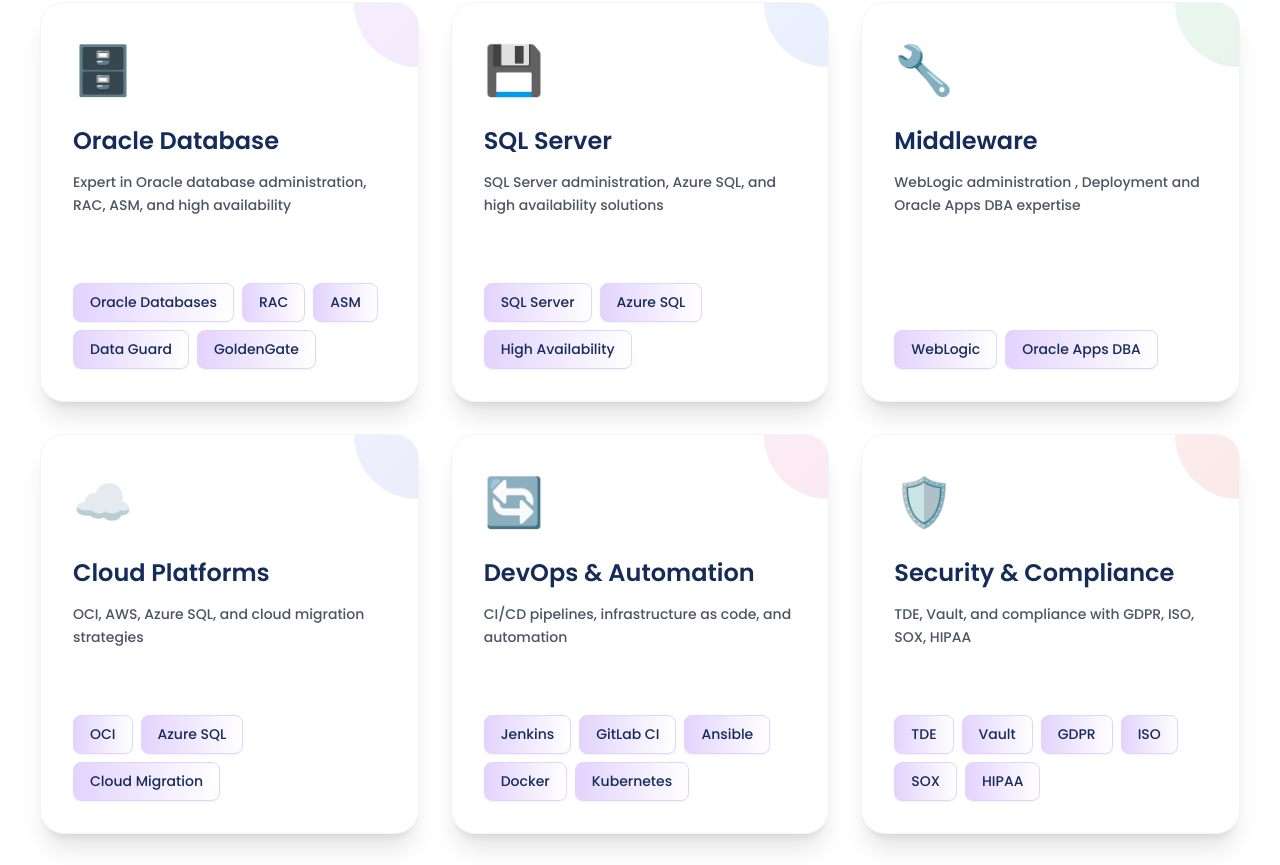
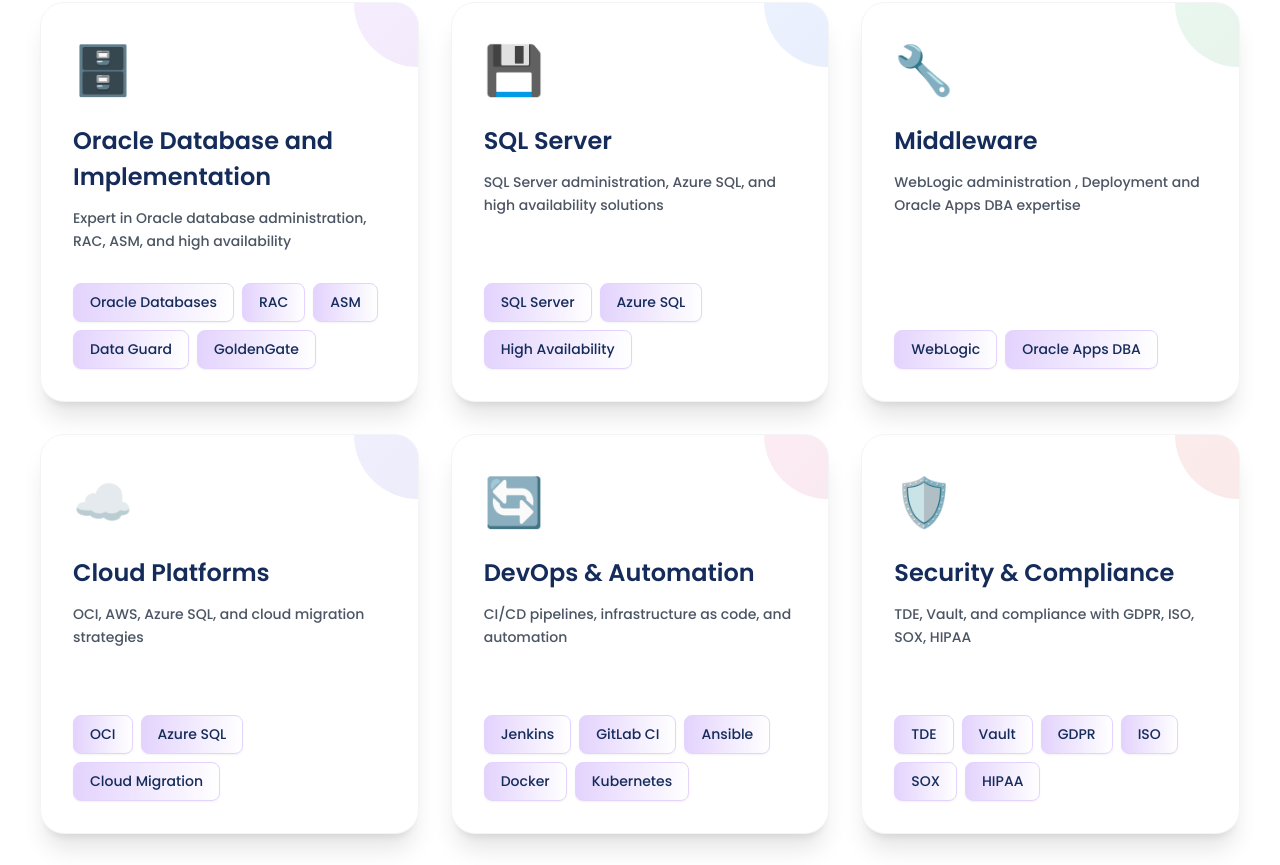
Before and after one commit to ondhiyabhavin-create/Hussain-portfolio, a React (Create React App) app: page / in a window 1280 px wide. Shown: the part 3640-4505 px from the top of the page. Built offline with nearby package versions, Linux system fonts and the light colour scheme.

Commit message:
update request by client

```diff
--- a/src/parts/SkillsSection.js
+++ b/src/parts/SkillsSection.js
@@ -10,7 +10,7 @@
 export default function SkillsSection() {
   const skillCategories = [
     {
-      title: 'Oracle Database',
+      title: 'Oracle Database and Implementation',
       icon: '🗄️',
       skills: Skills.oracle,
       description: 'Expert in Oracle database administration, RAC, ASM, and high availability',
```
